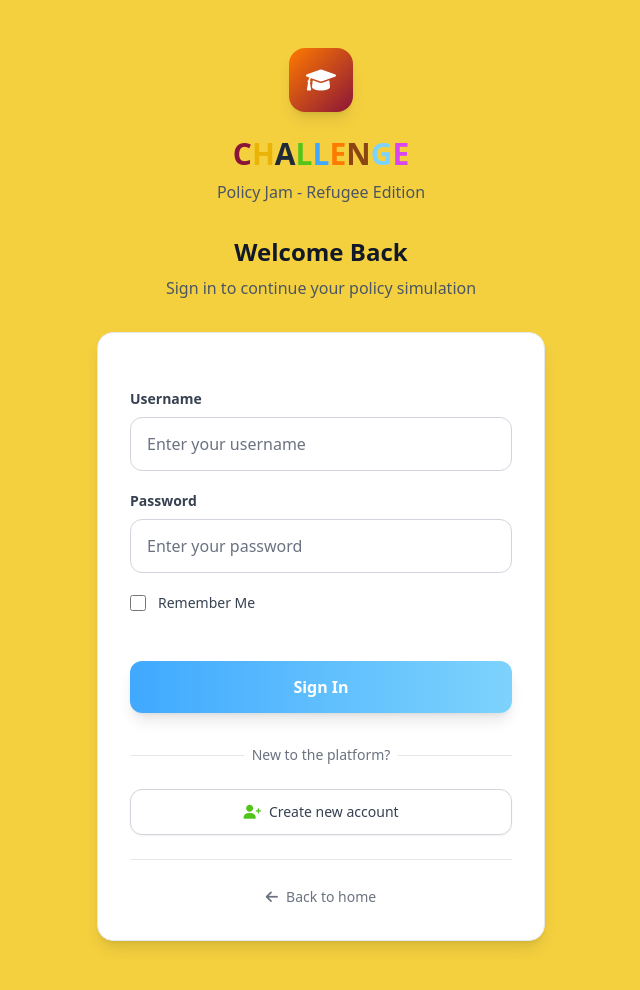
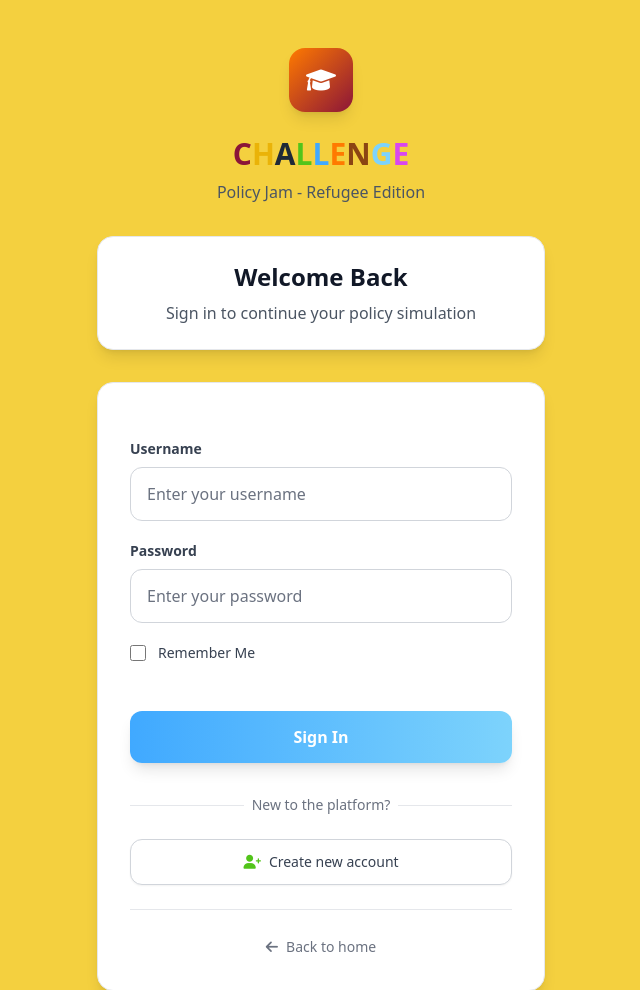
Before and after one commit to kobowood1/AIChallengeGame, a Flask app: page /login in a window 1280 px wide. Shown: the top 990 px of the page, without its empty margins (319-959 px from the left). Before the commit the page ends 948 px from the top, so only its background shows below. Run offline with Flask 3, Linux system fonts and the light colour scheme; some libraries are stand-ins or nearby versions.

Commit message:
Improve the appearance of the login screen for a better user experience
Wraps the "Welcome Back" text in login.html with a white rounded container.

Replit-Commit-Author: Agent
Replit-Commit-Session-Id: 86e28700-3938-4fe7-b7b2-daf0a8a3307c
Replit-Commit-Screenshot-Url: https://storage.googleapis.com/screenshot-production-us-central1/b66fccd3-3b48-4c0e-84c7-865c8f56605e/86e28700-3938-4fe7-b7b2-daf0a8a3307c/8R51RfN

```diff
--- a/templates/auth/login.html
+++ b/templates/auth/login.html
@@ -50,12 +50,15 @@
                 </h1>
                 <p class="text-gray-600 mb-8">Policy Jam - Refugee Edition</p>
 
+                <!-- Welcome Back Container -->
+                <div class="bg-white rounded-2xl p-6 shadow-lg border border-gray-200 mb-8">
                     <h2 class="text-2xl font-bold text-gray-900 mb-2">
                         Welcome Back
                     </h2>
                     <p class="text-gray-600">
                         Sign in to continue your policy simulation
                     </p>
+                </div>
             </div>
 
             <!-- Auth Card -->
```
Also changed, not shown: attached_assets/targeted_element_1753108685819.png (added). Lines whose indentation alone changed are shown as unchanged.
